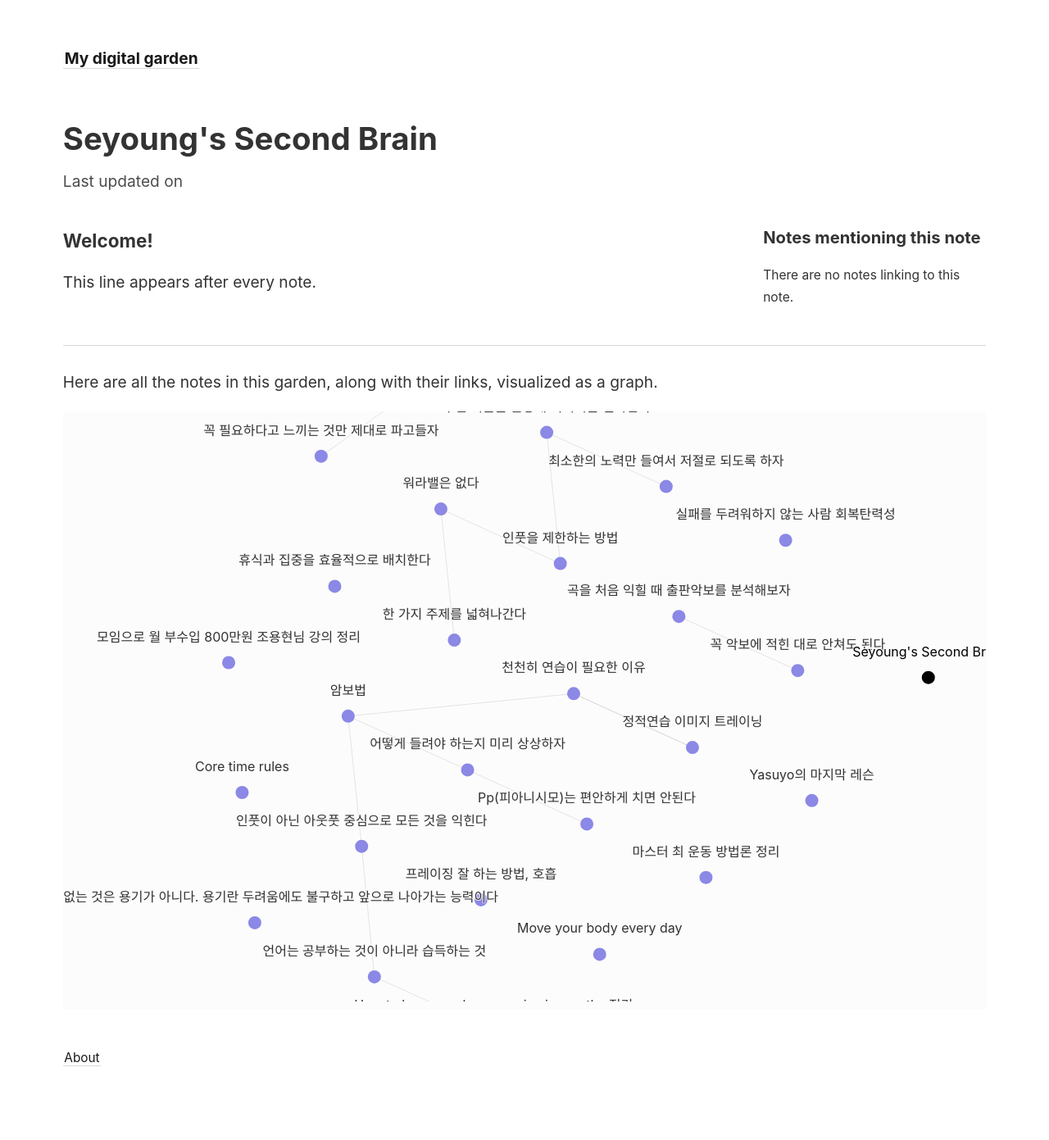
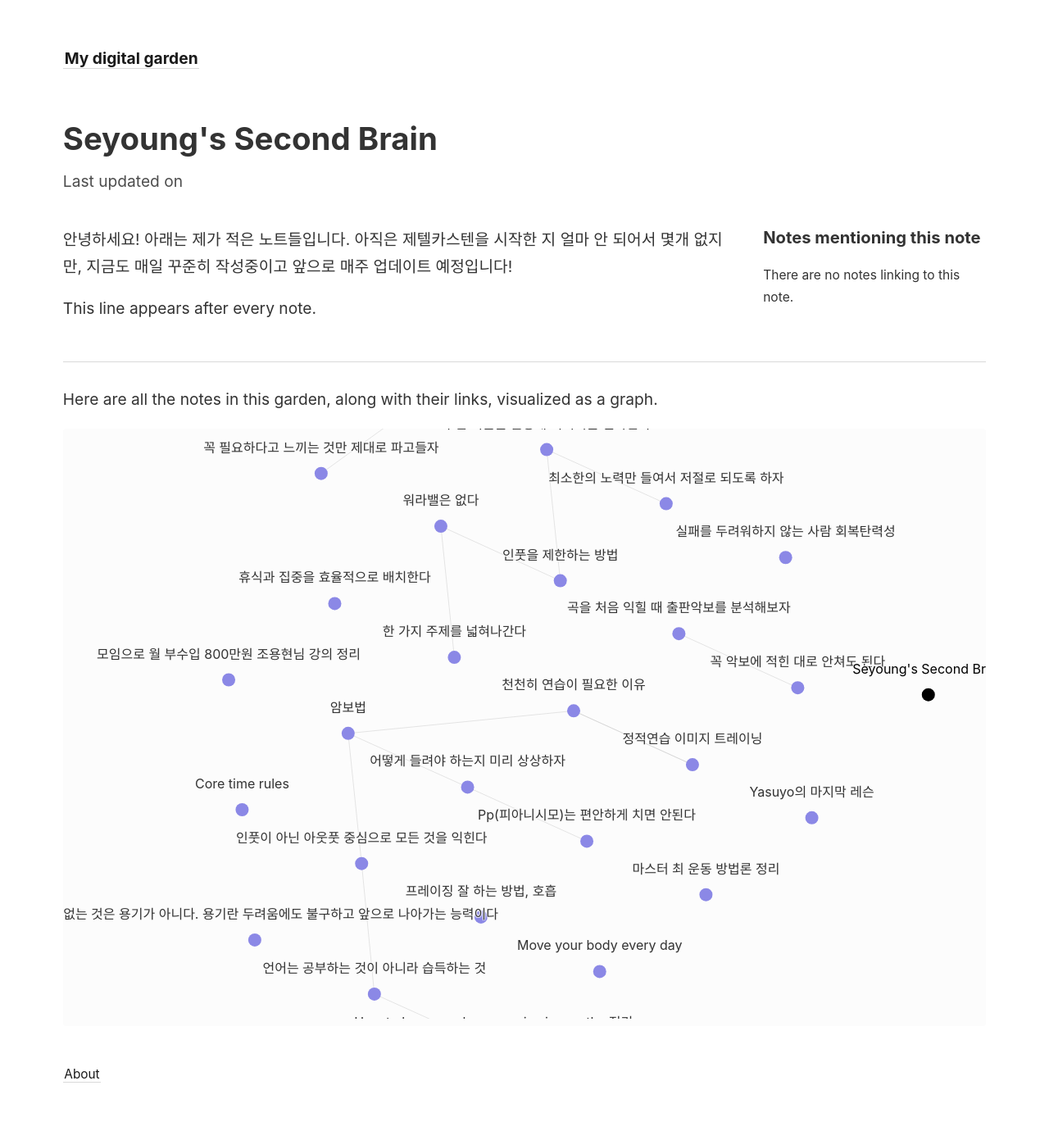
Before and after one commit to seyounggt/Seyoung-s-Digital-Garden, a Jekyll site: the page built from _notes/your-first-note.md, in a window 1280 px wide. Shown: the whole page at 82% size. Built offline with Jekyll 4.4.1, drawn with Linux system fonts in a browser that asks for light colours.

Commit message:
Update your-first-note.md

```diff
--- a/_notes/your-first-note.md
+++ b/_notes/your-first-note.md
@@ -2,4 +2,4 @@
 title: Seyoung's Second Brain
 ---
 
-### Welcome!
+안녕하세요! 아래는 제가 적은 노트들입니다. 아직은 제텔카스텐을 시작한 지 얼마 안 되어서 몇개 없지만, 지금도 매일 꾸준히 작성중이고 앞으로 매주 업데이트 예정입니다!
```
